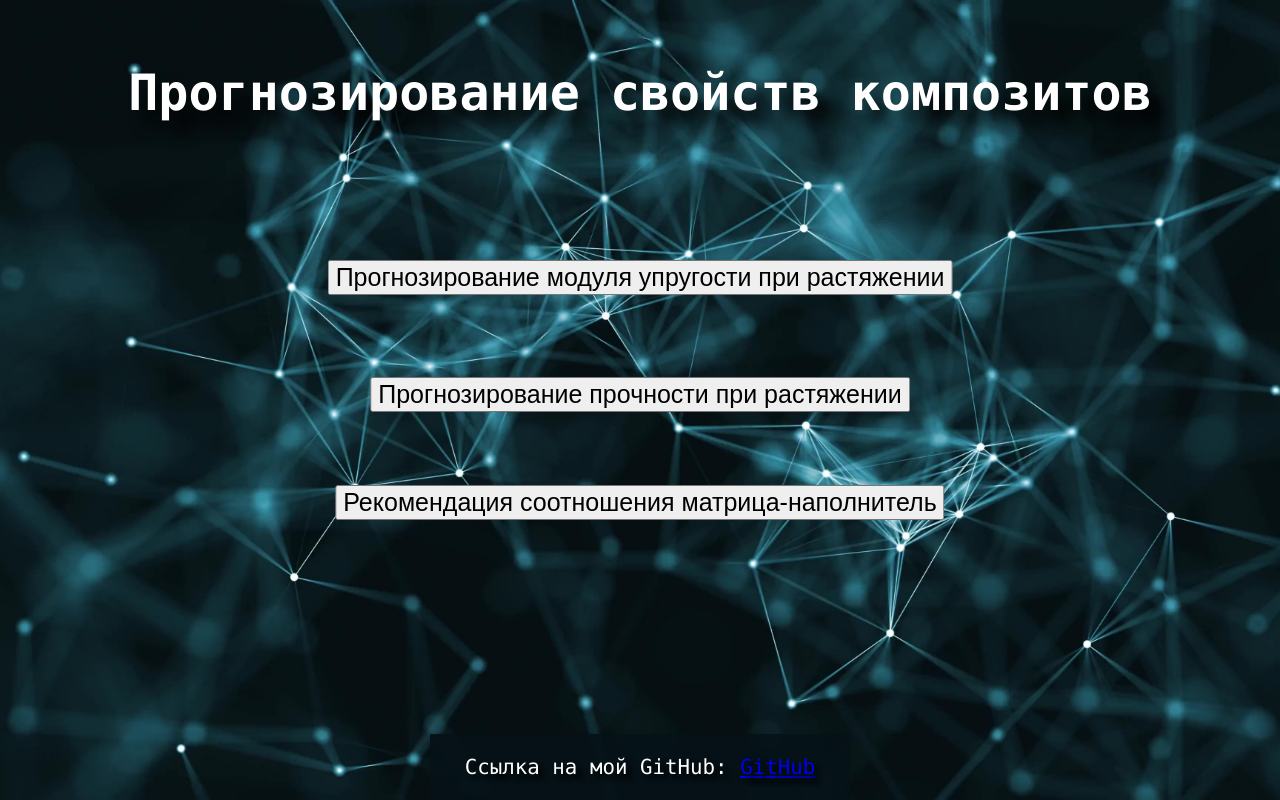
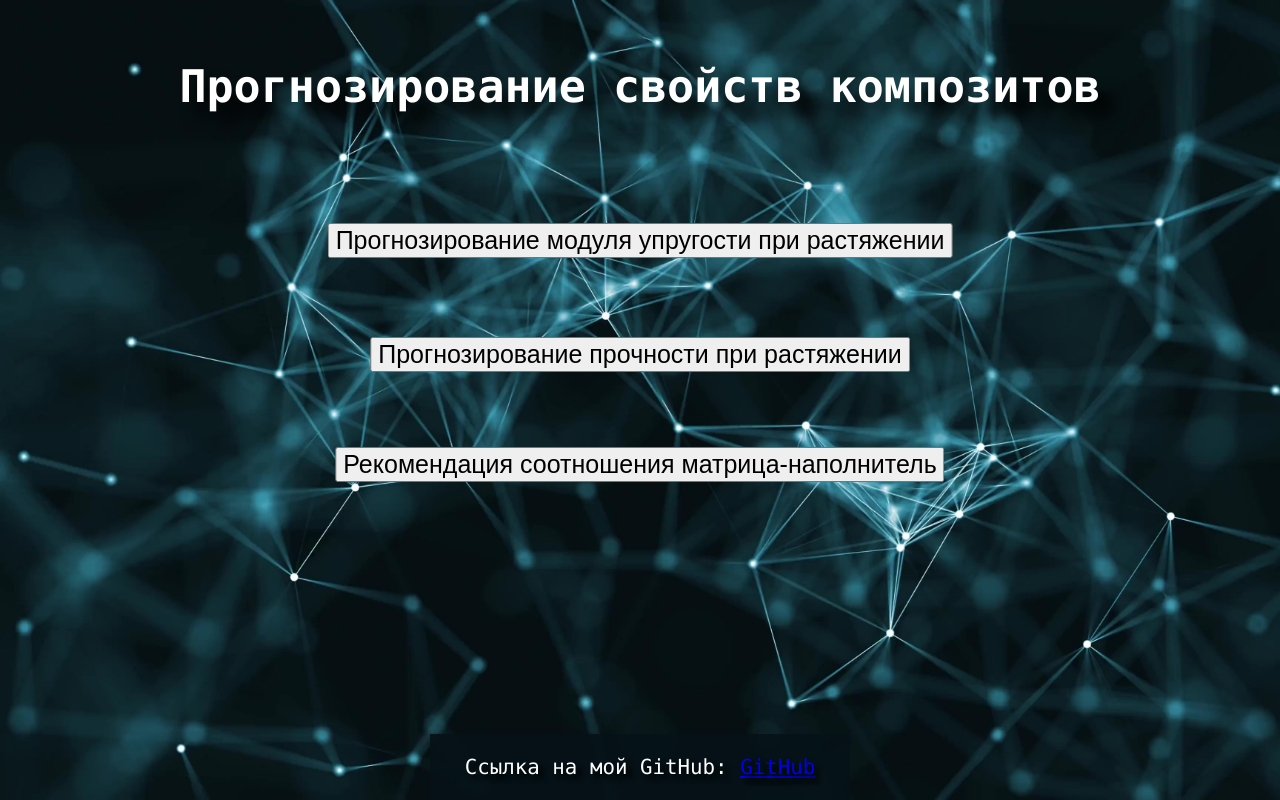
Before and after one commit to NEEOONU/VKR-DS-2023-BMSTU, a Flask app: page / in a window 1280 px wide. Run offline with Flask 3, Linux system fonts and the light colour scheme.

Commit message:
modified:   data/flask_app/app.py modified:   data/flask_app/static/style.css modified:   data/flask_app/static/style2.css modified:   data/flask_app/templates/mn.html modified:   data/flask_app/templates/pr.html modified:   data/flask_app/templates/upr.html

```diff
--- a/data/flask_app/app.py
+++ b/data/flask_app/app.py
@@ -96,5 +96,5 @@
     return render_template('mn.html', message=message)
 
 if __name__ == '__main__':
-    # app.debug = True
+    app.debug = True
     app.run()
--- a/data/flask_app/static/style.css
+++ b/data/flask_app/static/style.css
@@ -2,7 +2,7 @@
 h1 {
   padding: 30px;
   text-align: center;
-  font-size: 50px;
+  font-size: 45px;
   text-shadow: 15px 15px 15px #000000;
   color: white;
 }
@@ -10,19 +10,19 @@
 .upr{
   position: fixed;
   left: 50%;
-  transform: translate(-50%, 75px);
+  transform: translate(-50%, 50px);
 }
 
 .pr{
   position: fixed;
   left: 50%;
-  transform: translate(-50%, 192px);
+  transform: translate(-50%, 164px);
 }
 
 .mn{
   position: fixed;
   left: 50%;
-  transform: translate(-50%, 300px);
+  transform: translate(-50%, 274px);
 }
 
 
--- a/data/flask_app/templates/mn.html
+++ b/data/flask_app/templates/mn.html
@@ -8,8 +8,7 @@
         <link rel="stylesheet" href="{{ url_for('static', filename='style2.css') }}">
     </head>
 
-
-    <h1 style="font-size:40px;" align="center">Рекомендация соотношения матрица-наполнитель</h1>
+    <h1 align="center">Рекомендация соотношения матрица-наполнитель</h1>
 
     <video poster="/static/images/11.jpg" autoplay playsinline muted loop>
         <source src="/static/images/AjarJaggedClumber2.webm" type="video/webm">
--- a/data/flask_app/templates/pr.html
+++ b/data/flask_app/templates/pr.html
@@ -8,7 +8,7 @@
         <link rel="stylesheet" href="{{ url_for('static', filename='style2.css') }}">
     </head>
 
-    <h1 style="font-size:40px;" align="center">Расчет прочности при растяжении</h1>
+    <h1 align="center">Расчет прочности при растяжении</h1>
 
     <video poster="/static/images/11.jpg" autoplay playsinline muted loop>
         <source src="/static/images/AjarJaggedClumber2.webm" type="video/webm">
--- a/data/flask_app/templates/upr.html
+++ b/data/flask_app/templates/upr.html
@@ -8,7 +8,7 @@
         <link rel="stylesheet" href="{{ url_for('static', filename='style2.css') }}">
     </head>
 
-    <h1 style="font-size:40px;" align="center">Расчет модуля упругости при растяжении</h1>
+    <h1 align="center">Расчет модуля упругости при растяжении</h1>
 
     <video poster="/static/images/11.jpg" autoplay playsinline muted loop>
         <source src="/static/images/AjarJaggedClumber2.webm" type="video/webm">
```
Also changed, not shown: data/flask_app/static/style2.css (+6 -6 lines).
